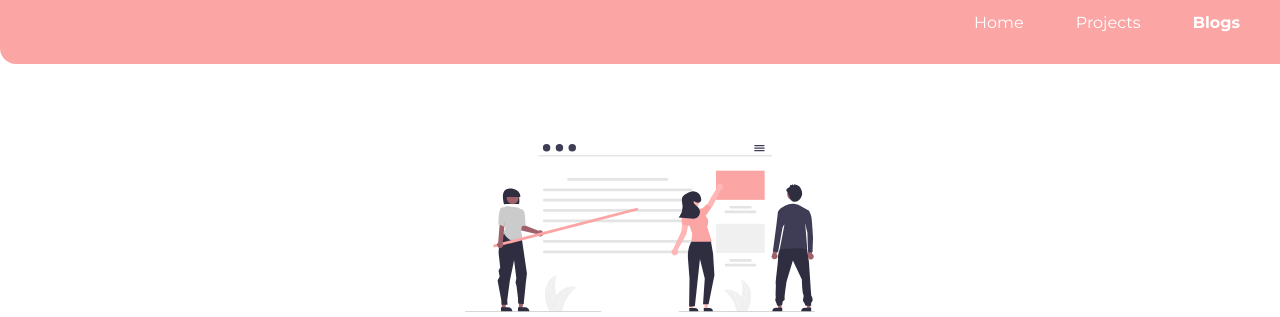
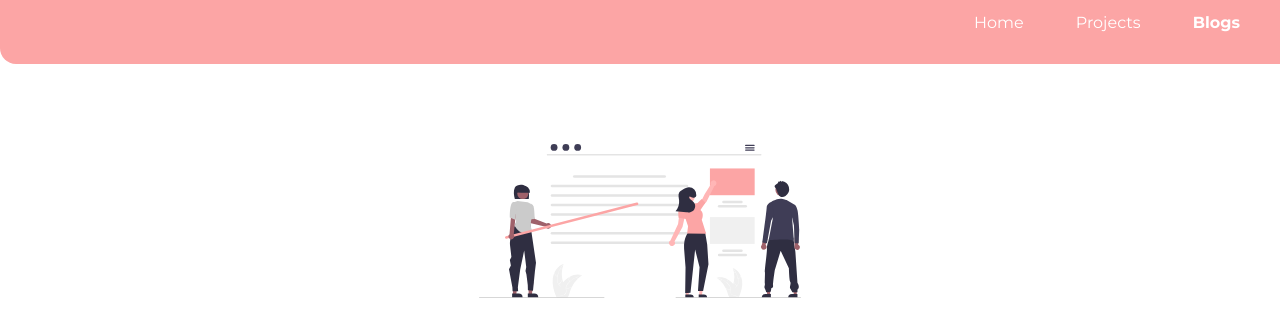
Before and after one commit to Prabhav-Sharma/my-portfolio, a plain HTML site: page blogs/NeogCamp.html in a window 1280 px wide. Shown: the part 40-357 px from the top of the page. Drawn offline with Linux system fonts and the light colour scheme; a web font is replaced by a local one.

Commit message:
blog bug

```diff
--- a/blogs/NeogCamp.html
+++ b/blogs/NeogCamp.html
@@ -26,7 +26,7 @@
     </nav>
     <div class="container-center container">
         <header class="hero">
-            <img class="hero-image" src="/images/neogcamp.svg" />
+            <img class="blog-images" src="/images/neogcamp.svg" />
             <h1 class="hero-heading">Is <span class="heading-inverted">NeogCamp</span> making a difference?</h1>
         </header>
         <p class="author">By <strong>Prabhav Sharma </strong> </p>
--- a/styles.css
+++ b/styles.css
@@ -89,6 +89,7 @@ hr {
     padding: 2rem;
     padding-top: 4rem;
 }
+
 
 .hero-image {
     width: 350px;
```
Also changed, not shown: blogs/codingBlog.html (+1 -1 lines).
